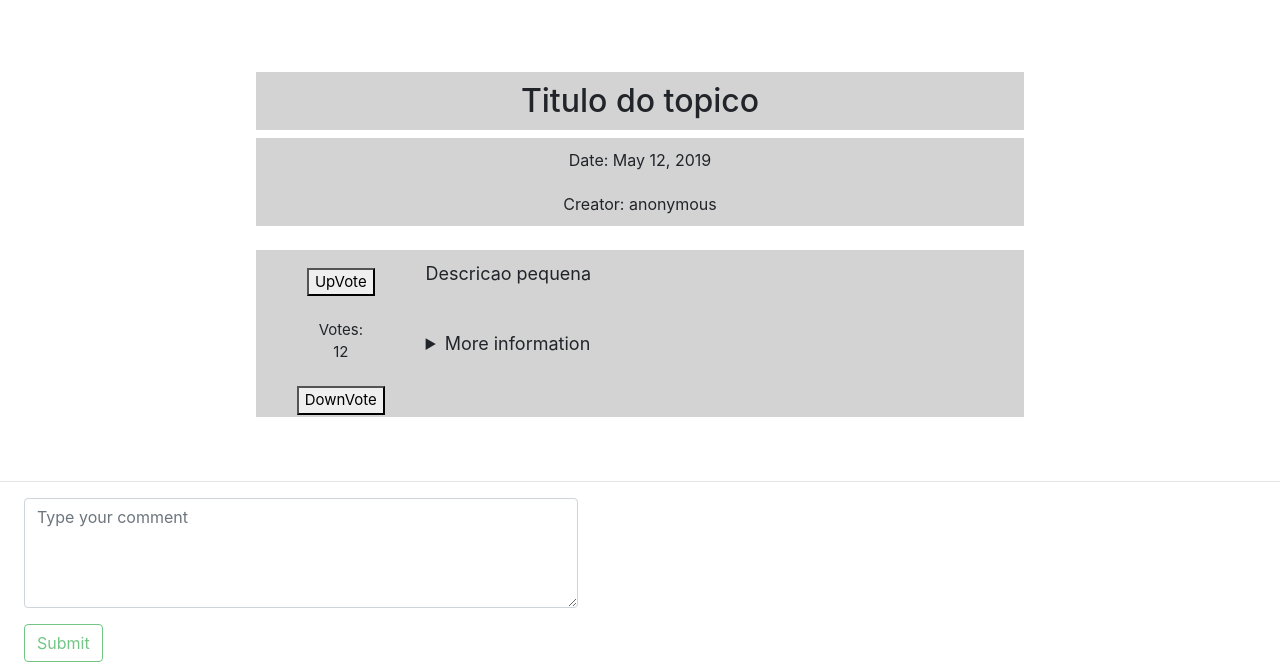
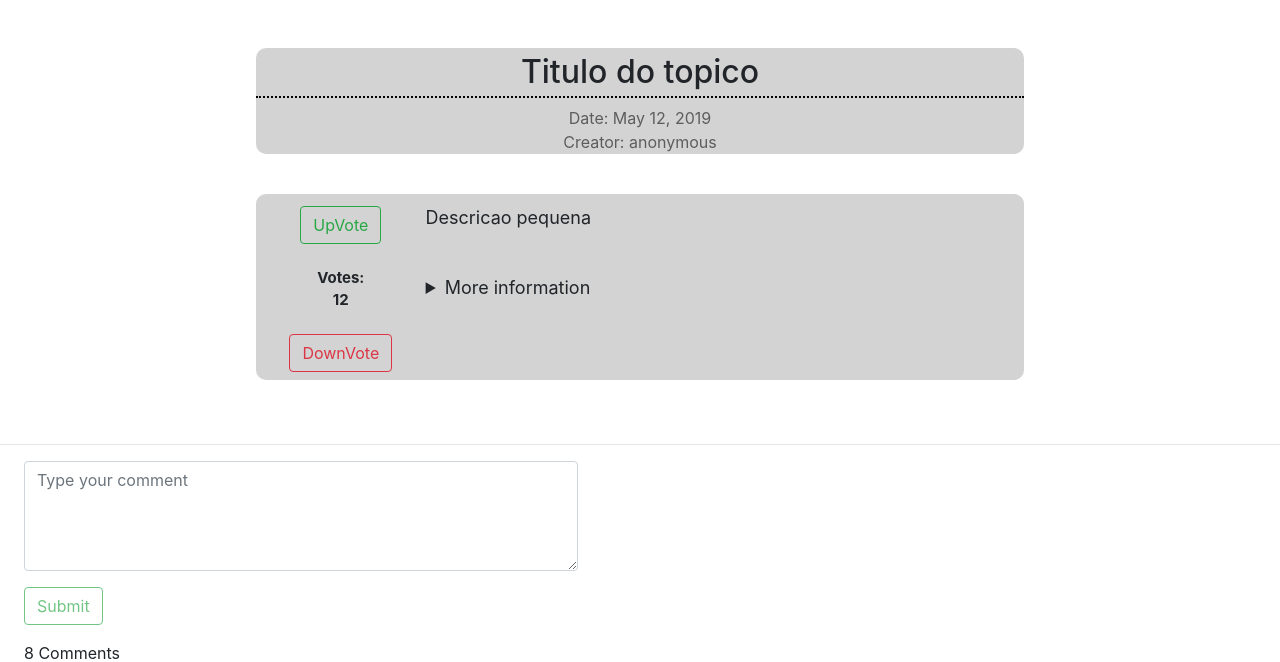
Before and after one commit to LucasSte/WebApp-CES-22, a Django app: page /Topics/2/ in a window 1280 px wide. Shown: the part 56-718 px from the top of the page. Run offline with Django 3.2, Linux system fonts and the light colour scheme; data comes from the database, SQL or seed files in the repository; some libraries are stand-ins or nearby versions.

Commit message:
Updating frontend

```diff
--- a/Topics/templates/Topics/detail.html
+++ b/Topics/templates/Topics/detail.html
@@ -10,17 +10,27 @@
     {% endfor %}
 </ul>
 {% endif %}
-<br>
-<h2>{{topic.title_text}}</h2>
-<p class="date">Date: {{topic.pub_date}}</p>
-<p class="creator">Creator: {{topic.creator}}</p>
+
+
+<div class="title_box">
+    <h2 class="title_title">{{topic.title_text}}</h2>
+    <p class="title_content">Date: {{topic.pub_date}} <br> Creator: {{topic.creator}}</p>
+    {% if topic.creator == request.user.get_username %}
+    <a href="{% url 'Topics:post_edit' topic.id %}">
+        <button type="button" class="btn btn-outline-secondary">Edit</button>
+    </a>
+    <br>
+    <br>
+    {% endif %}
+</div>
+
 <br>
 
 <div class="box">
     <div class="div1">
         <form action="{% url 'Topics:upvote' topic.id %}" method='post'>
       {% csrf_token %}
-    <button type='submit'>UpVote</button>
+    <button type='submit' class="btn btn-outline-success">UpVote</button>
         </form>
         <br>
         Votes: <br> {{topic.votes}}
@@ -28,7 +38,7 @@
         <br>
     <form action="{% url 'Topics:downvote' topic.id %}" method='post'>
     {% csrf_token %}
-    <button type='submit'>DownVote</button>
+    <button type='submit' class="btn btn-outline-danger">DownVote</button>
     </form>
     </div>
     <div class="div2">
@@ -39,13 +49,7 @@
         </details>
     </div>
 </div>
-{% if topic.creator == request.user.get_username %}
-<div style="float: right;">
-    <a href="{% url 'Topics:post_edit' topic.id %}">
-        <button type="button" class="btn btn-outline-success">Edit</button>
-    </a>
-</div>
-{% endif %}
+
 
 <br><br>
 <hr>
@@ -55,4 +59,5 @@
 </div>
 
 
+
 {% endblock %}
--- a/static/style.css
+++ b/static/style.css
@@ -10,8 +10,9 @@ header{
 
 .div1{
     text-align: center;
+    font-weight: bold;
     position: relative;
-    top: 5%;
+    top: 1%;
     font-size: 15px;
 }
 .div2{
@@ -64,31 +65,24 @@ header{
     background-color: lightgrey;
     padding: 10px;
     margin: auto;
+    border-radius: 10px;
 }
 
-.date{
+.title_box {
     text-align: center;
     background-color: lightgrey;
     width: 60%;
-    padding: 10px;
+    padding: 0;
     border: 0;
     margin: auto;
+    border-radius: 10px;
 }
 
-.creator{
-    text-align: center;
-    background-color: lightgrey;
-    width: 60%;
-    padding: 10px;
-    border: 0;
-    margin: auto;
+.title_title{
+    border-bottom: 2px dotted black;
+    padding: 5px;
 }
 
-h2 {
-    text-align: center;
-    background-color: lightgrey;
-    width: 60%;
-    padding: 10px;
-    border: 0;
-    margin: auto;
+.title_content{
+    color: rgba(0,0,0,0.56);
 }
```
